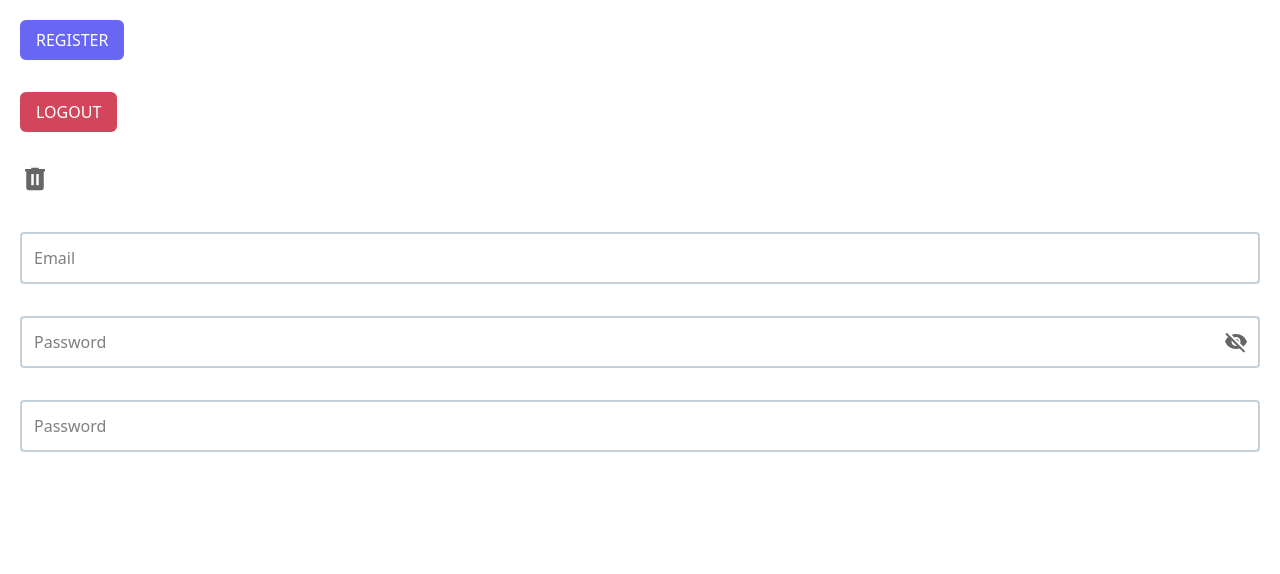
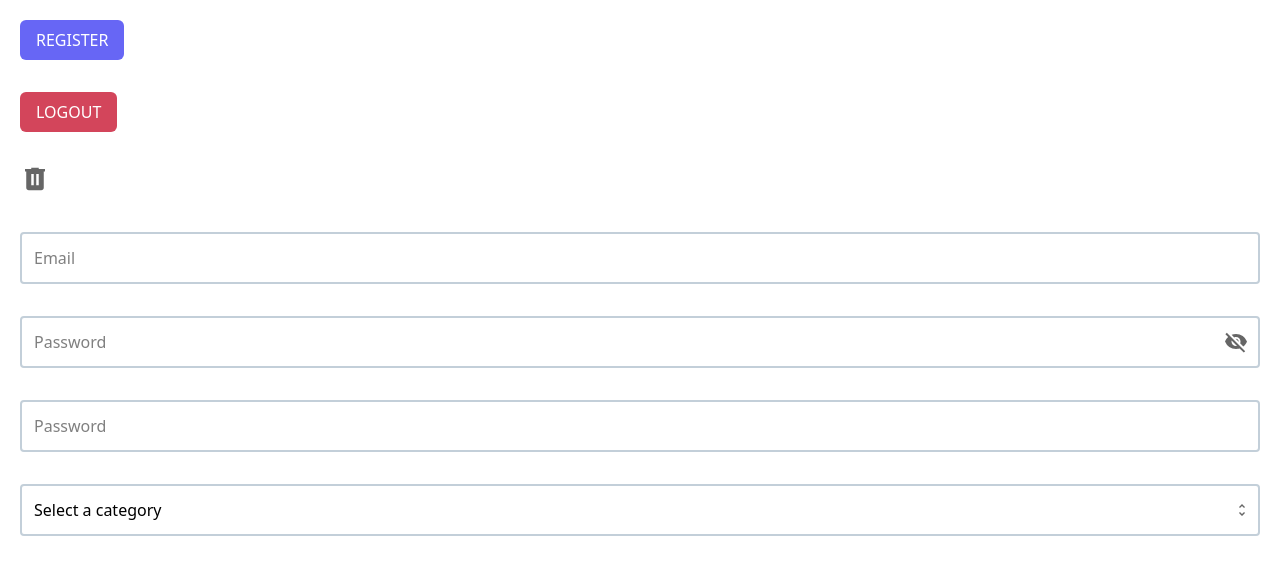
Before and after one commit to pallobpoddar/teebay, a React app in the folder client/: page / in a window 1280 px wide. Shown: the top 574 px of the page. Built offline with nearby package versions, Linux system fonts and the light colour scheme; the HTML template or start-up script is replaced by a standard one.

Commit message:
feat: design MultiSelect in client

```diff
--- a/client/src/App.tsx
+++ b/client/src/App.tsx
@@ -1,19 +1,20 @@
 import Button from "./components/atoms/Button";
 import DeleteIcon from "./assets/icons/delete-icon.svg?react";
 import Input from "./components/atoms/Input";
+import MultiSelect from "./components/molecules/MultiSelect";
 
 function App() {
   return (
     <>
-      <Button variant="primary" onClick={() => {}}>
+      <Button variant="button-primary" onClick={() => {}}>
         Register
       </Button>
       <div className="p-4"></div>
-      <Button variant="secondary" onClick={() => {}}>
+      <Button variant="button-secondary" onClick={() => {}}>
         Logout
       </Button>
       <div className="p-4"></div>
-      <Button onClick={() => {}}>
+      <Button className="cursor-pointer" onClick={() => {}}>
         <DeleteIcon />
       </Button>
       <div className="p-4"></div>
@@ -27,6 +28,18 @@ function App() {
       />
       <div className="p-4"></div>
       <Input placeholder="Password" type="password" autocomplete="on" />
+      <div className="p-4"></div>
+      <MultiSelect
+        placeholder="Select a category"
+        multiple
+        options={[
+          { id: "1", name: "Electronics" },
+          { id: "2", name: "Clothing" },
+          { id: "3", name: "Home" },
+          { id: "4", name: "Garden" },
+          { id: "5", name: "Toys" },
+        ]}
+      />
     </>
   );
 }
--- a/client/src/components/atoms/Button.tsx
+++ b/client/src/components/atoms/Button.tsx
@@ -1,20 +1,14 @@
 type Props = {
-  variant?: "primary" | "secondary";
-  onClick: () => void;
+  variant?: "button-primary" | "button-secondary";
+  className?: string;
+  onClick: (event: React.MouseEvent<HTMLButtonElement>) => void;
   children?: React.ReactNode;
 };
 
 const Button = (props: Props) => {
-  const baseStyle = "px-4 py-2 rounded-md text-white uppercase";
-  const primary = "bg-purple";
-  const secondary = "bg-raspberry";
-
   return (
     <button
-      className={
-        props.variant &&
-        `${baseStyle} ${props.variant === "primary" ? primary : secondary}`
-      }
+      className={`${props.variant} ${props.className}`}
       onClick={props.onClick}
     >
       {props.children}
--- a/client/src/components/atoms/Input.tsx
+++ b/client/src/components/atoms/Input.tsx
@@ -7,6 +7,7 @@ type Props = {
   type?: "text" | "email" | "password" | "datetime-local";
   autocomplete?: string;
   includePasswordIcon?: boolean;
+  className?: string;
   field?: any;
 };
 
@@ -20,7 +21,7 @@ const Input = (props: Props) => {
   return (
     <div className="relative flex items-center">
       <input
-        className="border-2 border-gray p-3 w-full rounded-sm"
+        className="border-2 border-gray p-3 w-full rounded-sm focus:outline-purple"
         type={inputType}
         placeholder={props.placeholder}
         autoComplete={props.autocomplete}
--- /dev/null
+++ b/client/src/components/molecules/MultiSelect.tsx
@@ -0,0 +1,86 @@
+import { useState, useRef } from "react";
+import Button from "../atoms/Button";
+import CloseIcon from "../../assets/icons/close-icon.svg?react";
+import UnfoldMoreIcon from "../../assets/icons/unfold-more-icon.svg?react";
+
+type Option = {
+  id: string;
+  name: string;
+};
+
+type Props = {
+  placeholder: string;
+  multiple?: boolean;
+  options: Option[];
+};
+
+const MultiSelect = (props: Props) => {
+  const [selectedOptions, setSelectedOptions] = useState<Option[]>([]);
+  const [isOpen, setIsOpen] = useState(false);
+  const dropdownRef = useRef(null);
+
+  const toggleDropdown = () => setIsOpen(!isOpen);
+
+  const selectOption = (option: Option) => {
+    if (!selectedOptions.includes(option)) {
+      setSelectedOptions([...selectedOptions, option]);
+    }
+  };
+
+  const removeOption = (option: Option) => {
+    setSelectedOptions(
+      selectedOptions.filter((prevOption) => prevOption !== option)
+    );
+  };
+
+  return (
+    <div className="relative w-full" ref={dropdownRef}>
+      <div
+        className="border-2 border-gray rounded-sm cursor-pointer flex justify-between items-center overflow-auto"
+        onClick={toggleDropdown}
+      >
+        <div className="flex gap-1">
+          {selectedOptions.length === 0 ? (
+            <span className="p-3">{props.placeholder}</span>
+          ) : (
+            selectedOptions.map((option) => (
+              <span
+                key={option.id}
+                className="flex items-center gap-1 border-2 border-gray px-2 py-1.5 m-1"
+              >
+                {option.name}
+                <Button
+                  className="cursor-pointer"
+                  onClick={(e) => {
+                    e.stopPropagation();
+                    removeOption(option);
+                  }}
+                >
+                  <CloseIcon />
+                </Button>
+              </span>
+            ))
+          )}
+        </div>
+        <span className="pr-2">
+          <UnfoldMoreIcon />
+        </span>
+      </div>
+      {isOpen && (
+        <ul className="absolute mt-1 w-full border-2 border-gray rounded-sm shadow-md z-10">
+          {props.options.map((option) => (
+            <li
+              key={option.id}
+              className="p-2 hover:bg-gray-100 cursor-pointer"
+              onClick={() => selectOption(option)}
+            >
+              {option.name}
+            </li>
+          ))}
+        </ul>
+      )}
+    </div>
+  );
+};
+
+export default MultiSelect;
--- a/client/src/index.css
+++ b/client/src/index.css
@@ -6,6 +6,14 @@
   --color-gray: #c3cfd9;
 }
 
+.button-primary {
+  @apply px-4 py-2 rounded-md text-white uppercase cursor-pointer bg-purple;
+}
+
+.button-secondary {
+  @apply px-4 py-2 rounded-md text-white uppercase cursor-pointer bg-raspberry;
+}
+
 html {
   padding: 20px;
 }
```
Also changed, not shown: client/src/assets/icons/close-icon.svg (added), client/src/assets/icons/unfold-more-icon.svg (added).
